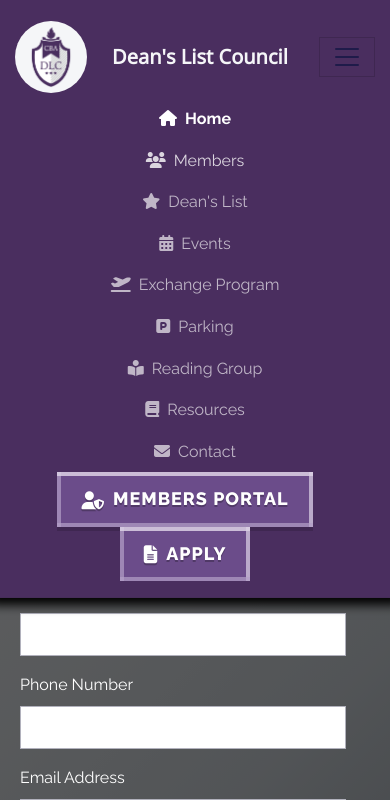
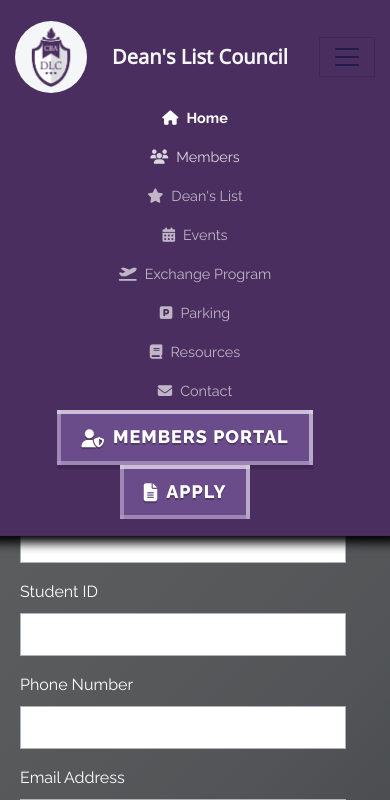
Before and after one commit to hadihaith/DLCwebsite, a Django app: page /apply in a window 390 px wide, after a click on "Toggle navigation". Shown: the top 800 px of the page. Run offline with Django 5.2, Linux system fonts and the light colour scheme; data comes from the database, SQL or seed files in the repository; data that the repository does not hold is empty; some libraries are stand-ins or nearby versions.

Commit message:
Update layout.html

```diff
--- a/main/templates/frontend/layout.html
+++ b/main/templates/frontend/layout.html
@@ -78,8 +78,7 @@
         /* Fix navbar overflow */
         #mainNav {
             max-width: 100vw;
-            overflow-x: hidden;
-            overflow-y: visible !important; /* Allow dropdown to expand */
+            overflow: hidden; /* prevent any scrollbar */
         }
 
         #mainNav .container {
@@ -88,30 +87,49 @@
             overflow: visible;
         }
 
-        /* Prevent navbar collapse from overflowing */
+        /* Navbar collapse - no internal scrollbar */
         #navcol-1 {
             max-width: 100vw;
-            overflow-y: visible !important; /* Prevent internal scrolling */
-            max-height: none !important; /* Remove height constraints */
+            overflow: visible !important;
+            max-height: none !important;
+        }
+
+        /* Navbar items: allow wrapping or shrink font to fit */
+        #navcol-1 .navbar-nav {
+            flex-wrap: nowrap;
+        }
+
+        #navcol-1 .navbar-nav .nav-link {
+            font-size: clamp(0.7rem, 1vw, 0.95rem);
+            padding-left: 6px !important;
+            padding-right: 6px !important;
+            white-space: nowrap;
         }
 
         /* Mobile navbar collapse positioning */
         @media (max-width: 767.98px) {
             #mainNav {
-                height: auto !important; /* Allow navbar to expand */
+                height: auto !important;
                 min-height: 103px;
+                overflow: hidden;
             }
 
             #navcol-1 {
-                position: static !important; /* Changed from absolute */
+                position: static !important;
                 width: 100% !important;
-                overflow-y: visible !important;
-                max-height: none !important;
+                overflow-y: auto !important;
+                max-height: 80vh !important;
             }
 
             #navcol-1.show,
             #navcol-1.collapsing {
                 background-color: #4A2E5F !important;
+            }
+
+            #navcol-1 .navbar-nav .nav-link {
+                font-size: 0.9rem !important;
+                padding-left: 10px !important;
+                padding-right: 10px !important;
             }
         }
 
@@ -148,13 +166,14 @@
             }
 
             #mainNav {
-                height: auto !important; /* Override inline style */
+                height: auto !important;
                 min-height: 103px !important;
+                overflow: hidden;
             }
 
             .navbar-collapse {
                 overflow-x: hidden;
-                overflow-y: visible !important;
+                overflow-y: auto !important;
             }
 
             /* Ensure all text doesn't cause overflow */
@@ -186,7 +205,6 @@
                     <li class="nav-item"><a class="nav-link" href="{% url 'events' %}" style="color: rgba(255,255,255,0.65);"><i class="fas fa-calendar-alt" style="margin-right: 8px;"></i>Events</a></li>
                     <li class="nav-item"><a class="nav-link" href="{% url 'exchange_program' %}" style="color: rgba(255,255,255,0.65);"><i class="fas fa-plane-departure" style="margin-right: 8px;"></i><span style="white-space: nowrap;">Exchange Program</span></a></li>
                     <li class="nav-item"><a class="nav-link" href="{% url 'parking_application' %}" style="color: rgba(255,255,255,0.65);"><i class="fas fa-parking" style="margin-right: 8px;"></i>Parking</a></li>
-                    <li class="nav-item"><a class="nav-link" href="{% url 'reading_group' %}" style="color: rgba(255,255,255,0.65);"><i class="fas fa-book-reader" style="margin-right: 8px;"></i>Reading Group</a></li>
                     <li class="nav-item"><a class="nav-link" href="{% url 'resources' %}" style="color: rgba(255,255,255,0.65);"><i class="fas fa-book" style="margin-right: 8px;"></i>Resources</a></li>
                     <li class="nav-item"><a class="nav-link" href="{% url 'contact' %}" style="color: rgba(255,255,255,0.65);"><i class="fas fa-envelope" style="margin-right: 8px;"></i>Contact</a></li>
                 </ul>
```
